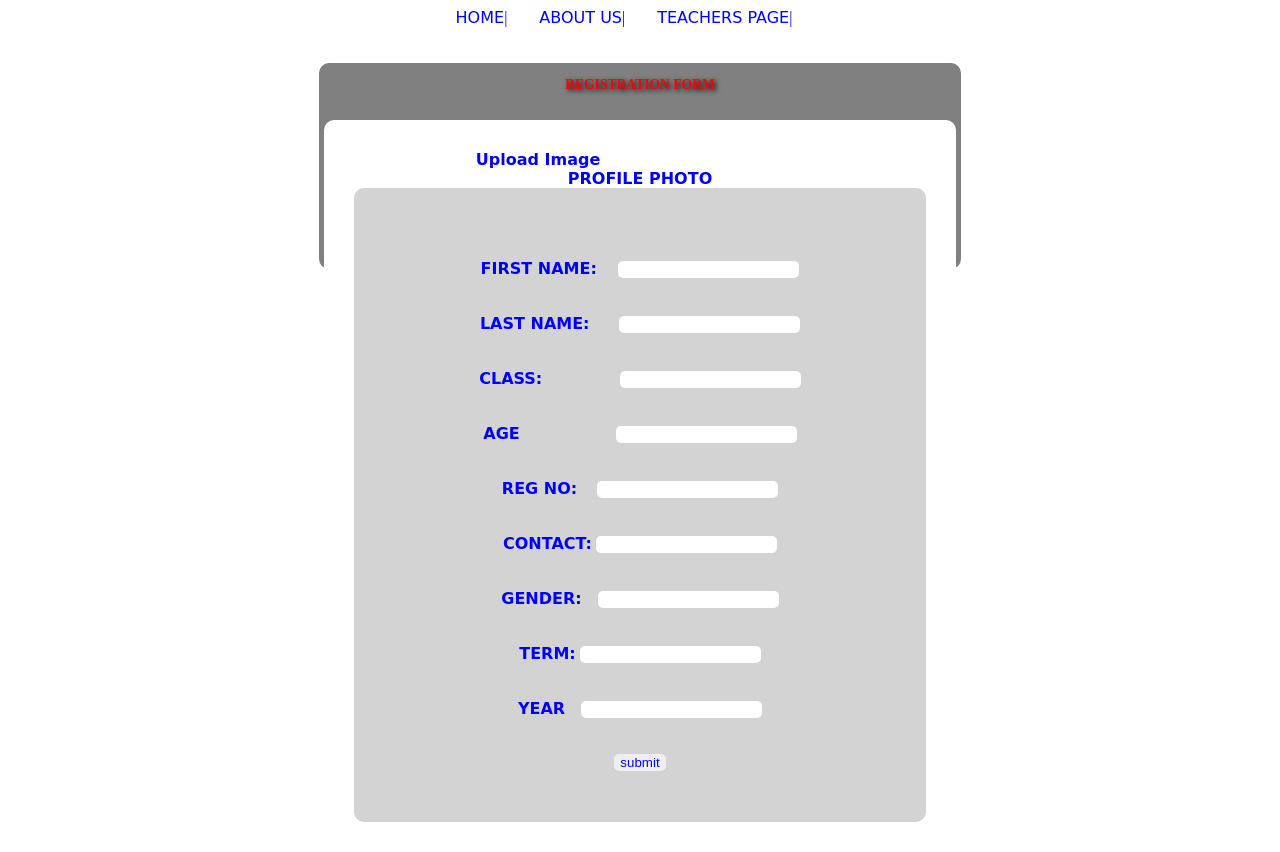
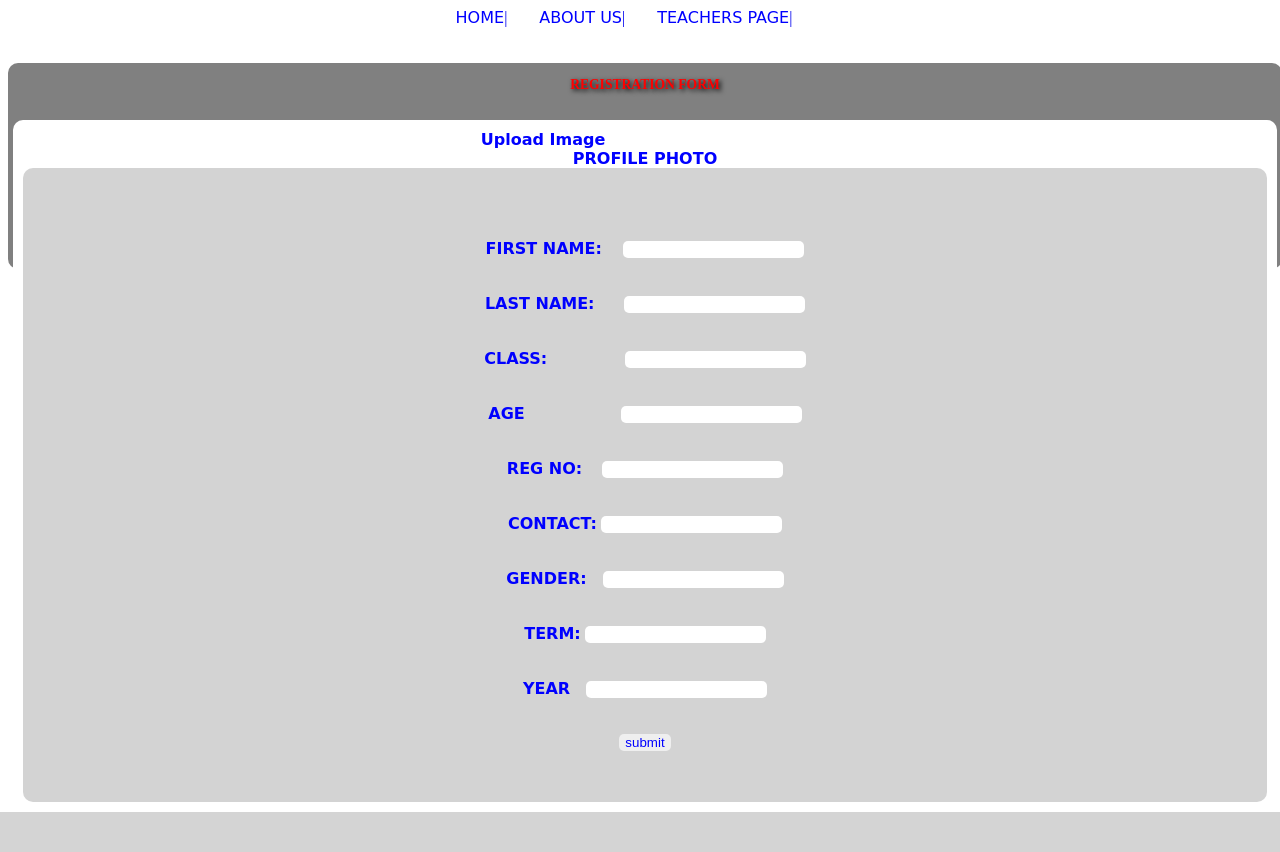
Before and after one commit to SsakaEmmanuel/maltweb, a PHP site: the page made by Registration form.html in a window 1280 px wide. After the commit the page ends 812 px from the top, so only its background shows below. Run offline with PHP 8.4, Linux system fonts and the light colour scheme.

Commit message:
Update index.css

```diff
--- a/index.css
+++ b/index.css
@@ -5,9 +5,8 @@ body{background-color: white;
       border: 10px;
       border-radius: 10px;
       padding: 5px;
-      margin-left: 5%;
-      margin-right: 5%;
-      width: 50%;
+
+      width: 100%;
       height: 25%;
 
 
@@ -16,7 +15,7 @@ body{background-color: white;
 .cont1{background: white;
       border: 10px;
       border-radius: 10px;
-      padding: 30px;
+      padding: 10px;
 
 }
 
@@ -46,7 +45,7 @@ input{border-radius: 5px; border: none;
 
 h1{font-family: cooper black;
 	color: red;
-  font-size: 50;
+  font-size: 40;
   text-shadow: 2px 2px 5px black;
 
 }
```
